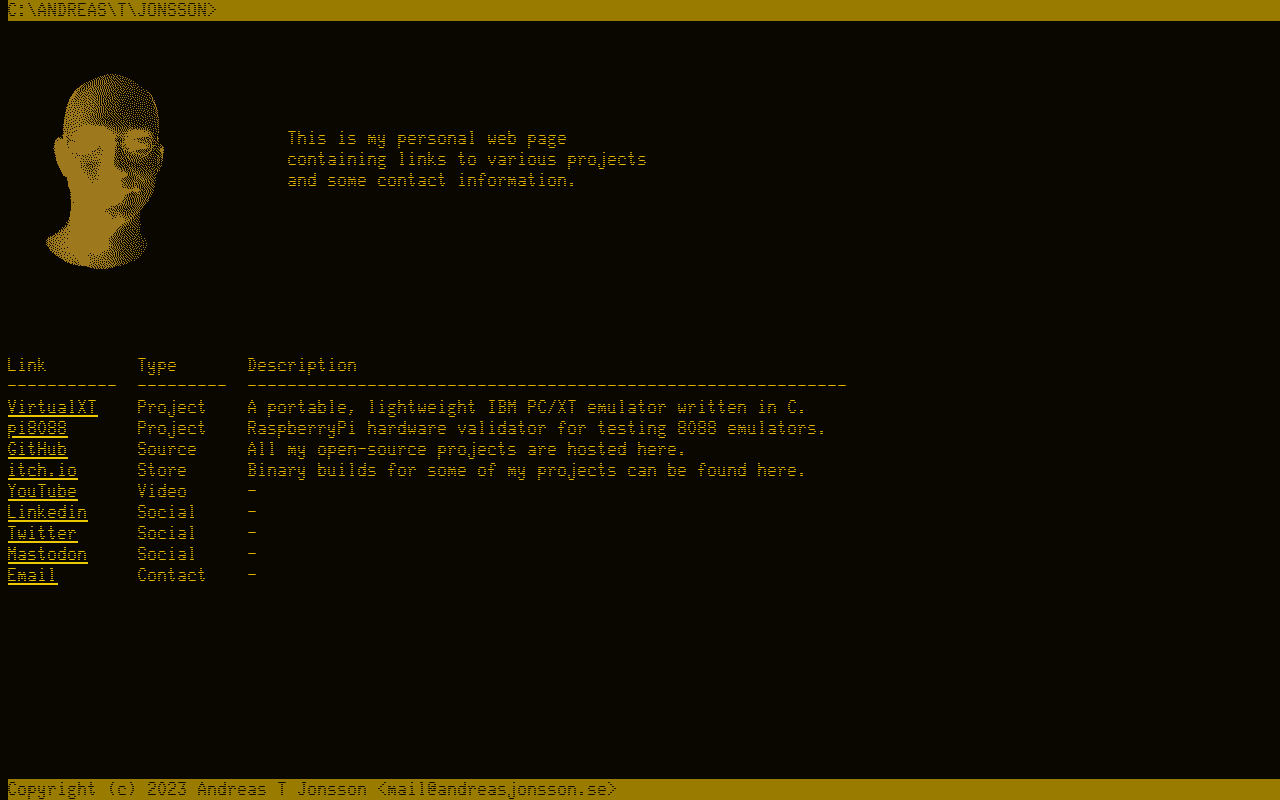
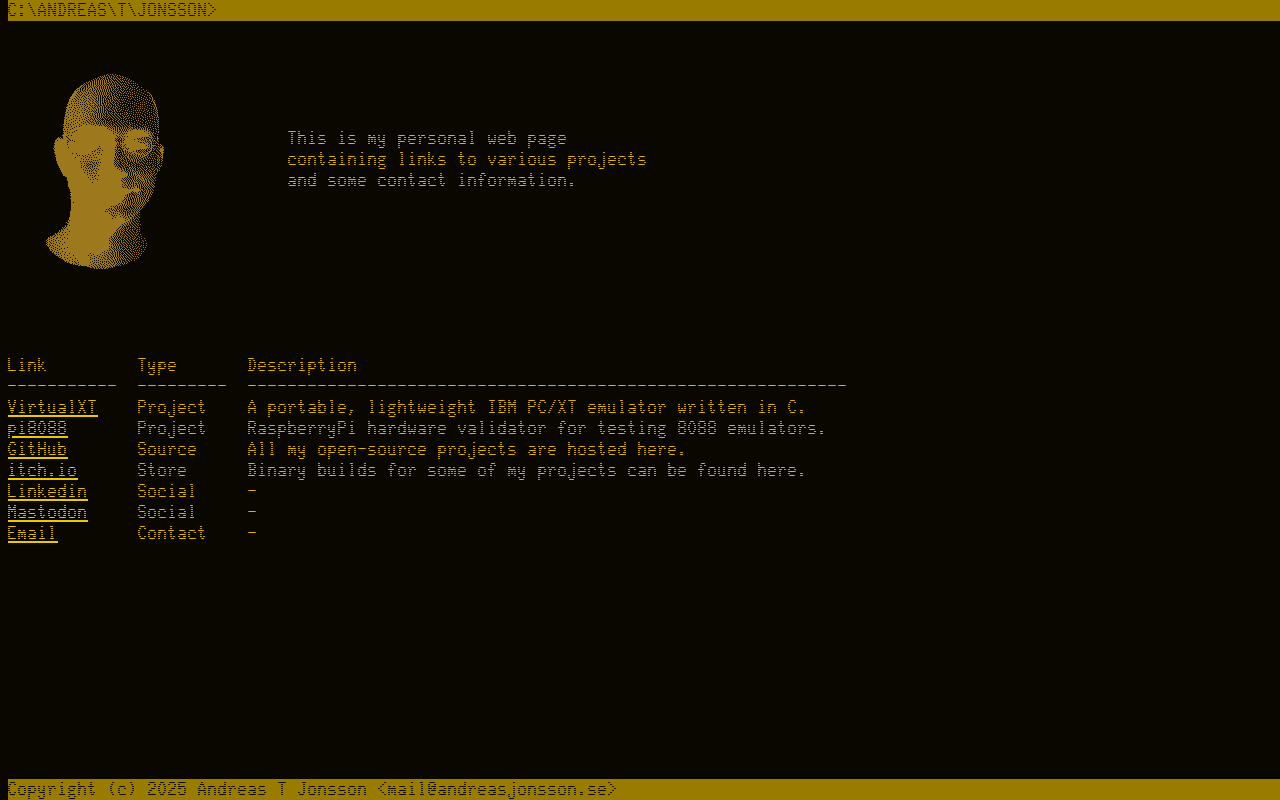
Before and after one commit to andreas-jonsson/andreas-jonsson.github.io, a plain HTML site: page index.html in a window 1280 px wide. Drawn offline with Linux system fonts and the light colour scheme.

Commit message:
Update index.html

```diff
--- a/index.html
+++ b/index.html
@@ -32,9 +32,7 @@
 <a href="https://hackaday.io/project/184209-virtualxt-hardware-validator">pi8088</a>       Project    RaspberryPi hardware validator for testing 8088 emulators.
 <a href="https://github.com/andreas-jonsson">GitHub</a>       Source     All my open-source projects are hosted here.
 <a href="https://phix.itch.io/">itch.io</a>      Store      Binary builds for some of my projects can be found here.
-<a href="https://www.youtube.com/channel/UCYErEOIyDX4An8KV-eJcZOQ">YouTube</a>      Video      -
 <a href="https://www.linkedin.com/in/andreas-jonsson/">Linkedin</a>     Social     -
-<a href="https://twitter.com/MrBitshift">Twitter</a>      Social     -
 <a rel="me" href="https://fosstodon.org/@phix">Mastodon</a>     Social     -
 <a href="mailto:mail@andreasjonsson.se">Email</a>        Contact    -
 </pre>
@@ -42,7 +40,7 @@
 <br>
 
 <div class="bottom-div">
-Copyright (c) 2023 Andreas T Jonsson &lt;mail@andreasjonsson.se&gt;
+Copyright (c) 2025 Andreas T Jonsson &lt;mail@andreasjonsson.se&gt;
 </div>
 
 </body></html>
```
